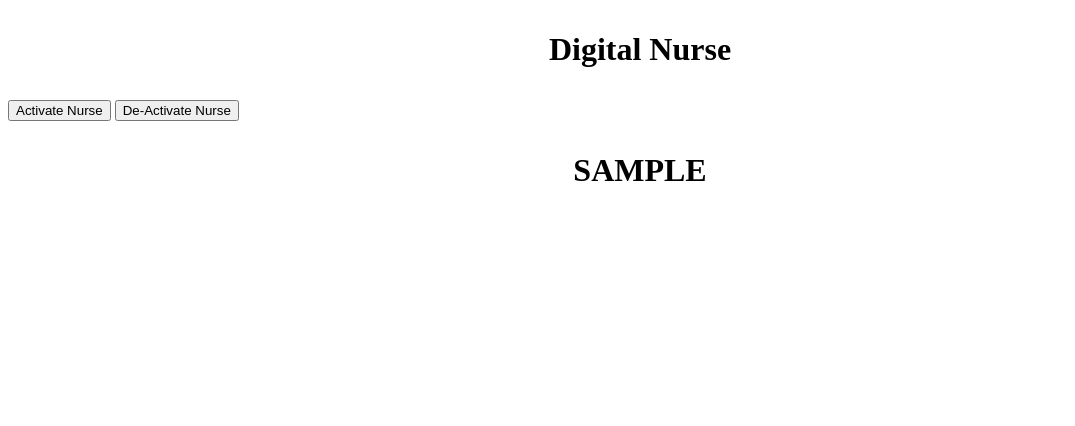
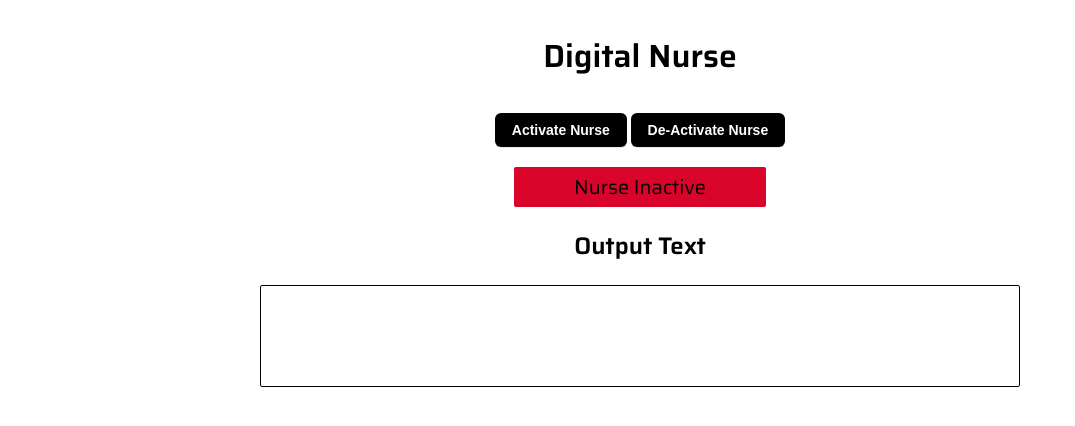
Before and after one commit to OwenMatsuda/490, a Flask app: template templates/index.html in a window 1280 px wide. Shown: the top 426 px of the page, without its empty margins (0-1075 px from the left). Run offline with Flask 2, Linux system fonts and the light colour scheme; the template is opened without the code that fills it, so the values that code supplies are empty.

Commit message:
Adds styling

```diff
--- a/digital_nurse.py
+++ b/digital_nurse.py
@@ -277,8 +277,8 @@ class DigitalNurse:
         if self.engine._inLoop:
             self.engine.endLoop()
         self.patient = self.patients[0]
-        cur_text = self.get_text("", 5)
-        #cur_text = "get allergy"
+        # cur_text = self.get_text("", 5)
+        cur_text = "get allergy"
         if cur_text:
             return_text = self.process_audio(cur_text)
             return return_text
--- a/static/style.css
+++ b/static/style.css
@@ -2,3 +2,99 @@ h1 {
     text-align: center;
     padding: 10px;
 }
+
+body {
+    font-family: 'Saira', sans-serif;
+    text-align: center;
+}
+
+.btn {
+    appearance: none;
+    background-color: #000000;
+    border: 1px solid rgba(27, 31, 35, .15);
+    border-radius: 6px;
+    box-shadow: rgba(27, 31, 35, .1) 0 1px 0;
+    box-sizing: border-box;
+    color: #fff;
+    cursor: pointer;
+    display: inline-block;
+    font-size: 14px;
+    font-weight: 600;
+    line-height: 20px;
+    padding: 6px 16px;
+    position: relative;
+    text-align: center;
+    text-decoration: none;
+    user-select: none;
+    -webkit-user-select: none;
+    touch-action: manipulation;
+    vertical-align: middle;
+    white-space: nowrap;
+  }
+
+  .btn:focus:not(:focus-visible):not(.focus-visible) {
+    box-shadow: none;
+    outline: none;
+  }
+
+  .btn:hover {
+    background-color: #d7d7d7;
+    color: black;
+  }
+
+  .btn:focus {
+    box-shadow: rgba(46, 164, 79, .4) 0 0 0 3px;
+    outline: none;
+  }
+
+  .btn:disabled {
+    background-color: #94d3a2;
+    border-color: rgba(27, 31, 35, .1);
+    color: rgba(255, 255, 255, .8);
+    cursor: default;
+  }
+
+  .btn:active {
+    background-color: #298e46;
+    box-shadow: rgba(20, 70, 32, .2) 0 1px 0 inset;
+  }
+
+.loginForm {
+    height: 30px;
+    text-align: center;
+}
+
+.userPass {
+    height: 100%;
+    margin-right: 10px;
+}
+
+.submit {
+    height: 100%;
+    margin-top: -3px;
+    width: 100px;
+    font-size: 20px;
+}
+
+.buttons {
+    text-align: center;
+}
+
+.outputText {
+    width: 60%;
+    border: 1px solid black;
+    border-radius: 2px;
+    height: 100px;
+    margin: 0 auto;
+}
+
+.nurseIndicator {
+    width: 20%;
+    border-radius: 2px;
+    height: 40px;
+    line-height: 40px;
+    margin: 20px auto;
+    vertical-align: middle;
+    font-size: 20px;
+    background: #D90429;
+}
--- a/templates/index.html
+++ b/templates/index.html
@@ -2,6 +2,7 @@
 <html lang="en">
     <head>
         <meta charset="UTF-8">
+        <link href="https://fonts.googleapis.com/css2?family=Saira:wght@400;600&display=swap" rel="stylesheet">
         <link rel="stylesheet" href="{{ url_for('static', filename= 'style.css') }}">
         <title>Digital Nurse</title>
         <div id="visualizer"></div>
@@ -20,6 +21,7 @@
         onclick="getPatient()"
     >Get Patient
     </button> -->
+    <div class="buttons">
         <button
             type="button"
             class="btn btn-primary"
@@ -32,40 +34,46 @@
             onclick="stopRecording()"
         >De-Activate Nurse
         </button>
+    </div>
+    <div class="nurseIndicator">
+        Nurse Inactive
+    </div>
     <div>
-        <h1 id="output_text">SAMPLE</h1>
+        <h2>Output Text</h2>
+        <div class="outputText">
+
+        </div>
     </div>
 </body>
 <script>
     let activateNurse = false;
+    let nurseIndicator = document.querySelector(".nurseIndicator");
     var startRecording = async function() {
         activateNurse = true;
+        nurseIndicator.innerHTML = "Nurse Active";
+        nurseIndicator.style.background = "#96E6B3";
         while (activateNurse) {
             res = await fetch('/nurse')
             console.log(res)
-            if (!res.ok) {
-                await new Promise(res => setTimeout('', 5000));
-                console.log("done waiting");
-            }
             text = await res.text()
             console.log(text);
             if (text != "") {
-                let output_box = document.querySelector("#output_text");
-                output_box.innerHTML = text;
+                let wait_time = (text.length/(165*5) * 60) * 1000;
+                let output_box = document.querySelector(".outputText");
+                let output_text = ""
+                for (let i = 0; i < text.length; i++) {
+                    output_text += text[i];
+                    output_box.innerHTML = output_text;
+                    await new Promise(res => setTimeout(res, wait_time / text.length))
                 }
-            //  res.text().then(text => {
-            //     console.log(text);
-            //     if (text != "") {
-            //         let output_box = document.querySelector("#output_text");
-            //         output_box.innerHTML = text;
-            //     }
-            // });
-            let wait_time = (text.length/(165*4) * 60 + 1) * 1000
-            await new Promise(res => setTimeout(res, wait_time))
+                await new Promise(res => setTimeout(res, 2000));
+            }
         }
     }
     var stopRecording = function() {
         activateNurse = false;
+        nurseIndicator.innerHTML = "Nurse Inactive";
+        nurseIndicator.style.background = "#D90429";
     }
     var setPatient = function() {
         fetch('/set_patient',)
```
Also changed, not shown: templates/login.html (+6 -4 lines). Lines whose indentation alone changed are shown as unchanged.
